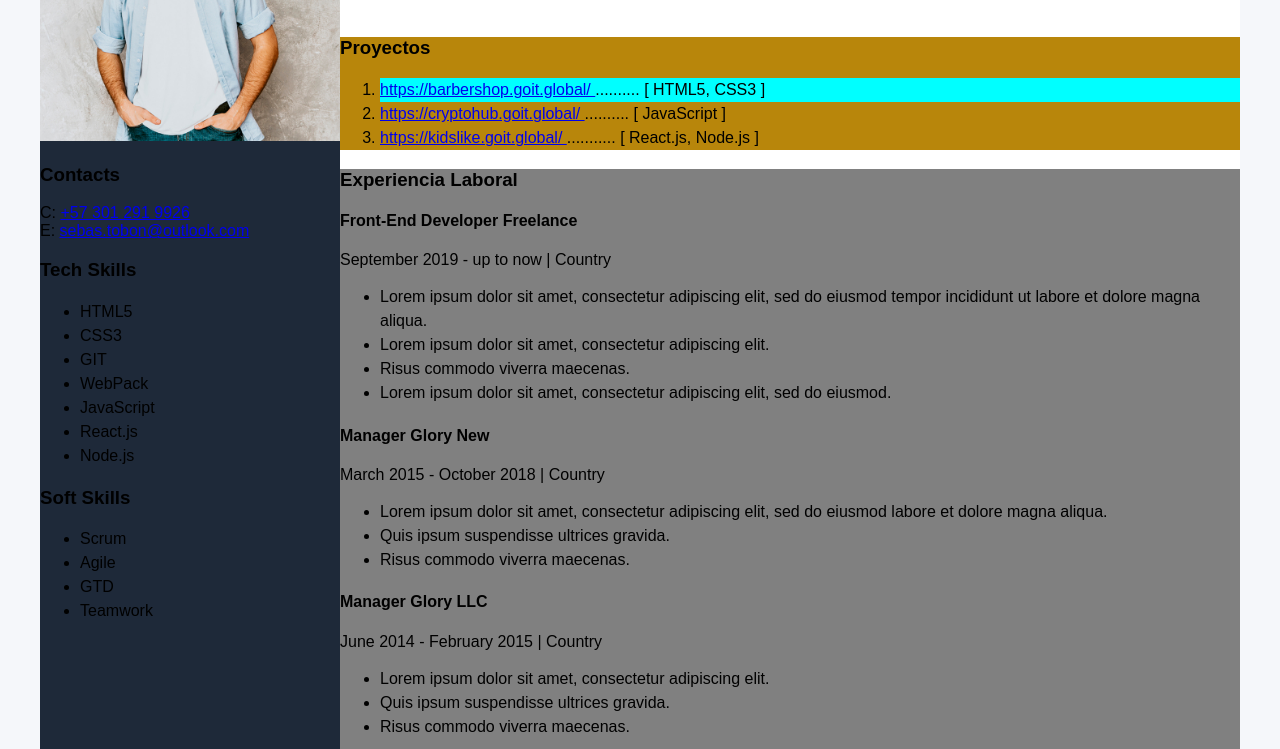
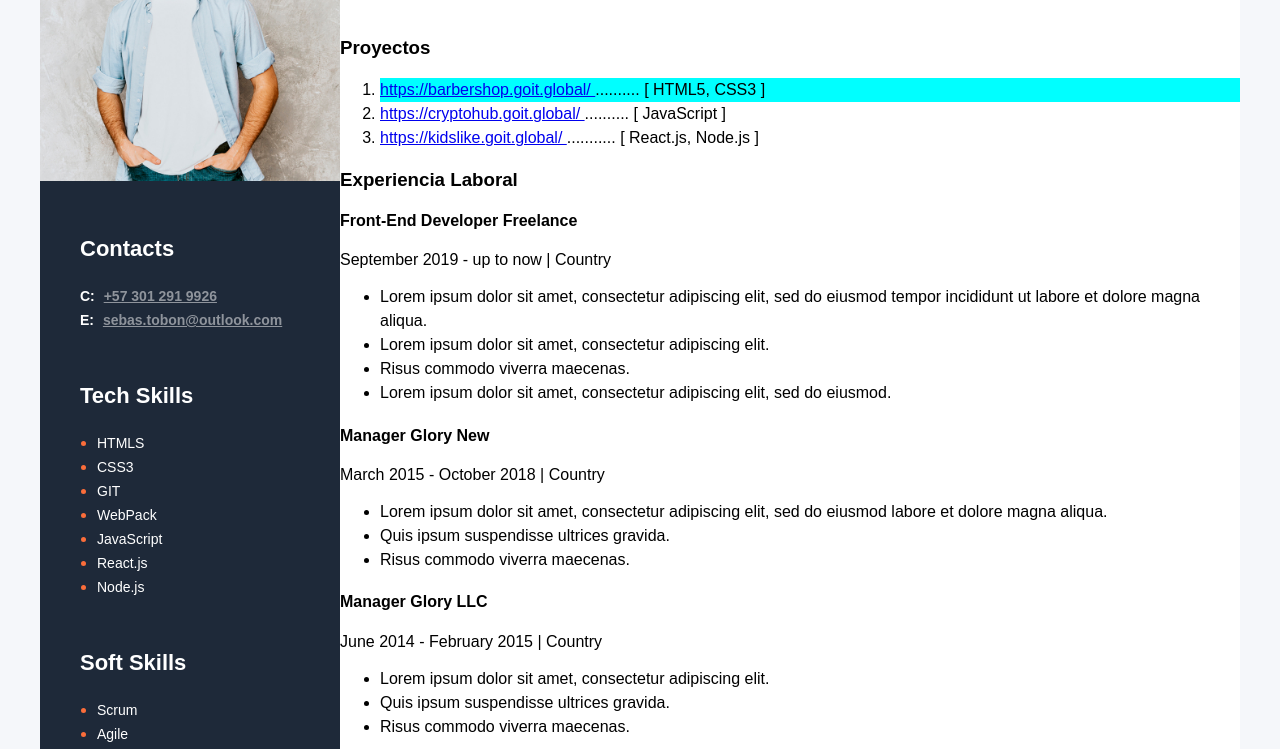
Before and after one commit to Sebastian-Tobon/CV, a plain HTML site: page index.html in a window 1280 px wide. Shown: the part 186-935 px from the top of the page. Drawn offline with Linux system fonts and the light colour scheme.

Commit message:
se agregan los Estilos desidebar

```diff
--- a/css/styles.css
+++ b/css/styles.css
@@ -7,9 +7,14 @@ li {
     line-height: 24px;
 }
 
+/* Informacion Lateral */
+
 .informacion-lateral {
     background-color: #1E2939;
+    padding: 40px 0;
 }
+
+/* Contenido Principal */
 
 .contenedor-principal {
     display: flex;
@@ -37,13 +42,60 @@ li {
 }
 
 .proyectos {
-    background-color: darkgoldenrod;
 }
 
 .experiencia-laboral {
-    background-color: grey;
 }
 
 .educacion {
-    background-color: lightblue;
 }
+
+.titulo-lateral {
+    color: white;
+    font-style: normal;
+    font-weight: 700;
+    font-size: 22px;
+    line-height: 27px;
+    margin-top: 50px;
+}
+
+.contactos, .habilidades-tecnicas, .habilidades-blandas {
+    margin-left: 40px;
+}
+
+/* Contactos */
+
+.tipo-contacto {
+    color: white;
+    font-style: normal;
+    font-weight: 700;
+    font-size: 14px;
+    line-height: 24px;
+    margin-right: 5px;
+}
+
+.contacto-info {
+    color: #8f949c;
+    font-weight: 700;
+    font-size: 14px;
+    line-height: 24px;
+}
+
+/* Sección de lista */
+
+.lista-lateral {
+    padding: 0;
+    padding-left: 17px;
+}
+
+.lista-lateral > li {
+    color: #FB6D3A;
+}
+
+.elemento-lista-lateral {
+    color: white;
+    font-style: normal;
+    font-weight: 400;
+    font-size: 14px;
+    line-height: 24px;
+}
--- a/index.html
+++ b/index.html
@@ -92,39 +92,39 @@
             <img src="./imagenes/photo.jpg" alt="Mi Foto de Perfil" width="300">
             <!-- Contacts -->
             <div class="contactos">
-                <h3>Contacts</h3>
+                <h3 class="titulo-lateral">Contacts</h3>
                 <div>
-                    <span>C: </span>
-                    <a href="tel:+57 301 291 9926">+57 301 291 9926</a>
+                    <span class="tipo-contacto">C: </span>
+                    <a class="contacto-info" href="tel:+57 301 291 9926">+57 301 291 9926</a>
                 </div>
                 <div>
-                    <span>E: </span>
-                    <a href="mailto:sebas.tobon@outlook.com">sebas.tobon@outlook.com</a>
+                    <span class="tipo-contacto">E: </span>
+                    <a class="contacto-info" href="mailto:sebas.tobon@outlook.com">sebas.tobon@outlook.com</a>
                 </div>
 
             </div>
             <!-- Tech Skills -->
             <div class="habilidades-tecnicas">
-                <h3>Tech Skills</h3>
-                <ul>
-                    <li>HTML5</li>
-                    <li>CSS3</li>
-                    <li>GIT</li>
-                    <li>WebPack</li>
-                    <li>JavaScript</li>
-                    <li>React.js</li>
-                    <li>Node.js</li>
+                <h3 class="titulo-lateral">Tech Skills</h3>
+                <ul class="lista-lateral">
+                    <li> <span class="elemento-lista-lateral">HTMLS     </span> </li>
+                    <li> <span class="elemento-lista-lateral">CSS3      </span> </li>
+                    <li> <span class="elemento-lista-lateral">GIT       </span> </li>
+                    <li> <span class="elemento-lista-lateral">WebPack   </span> </li>
+                    <li> <span class="elemento-lista-lateral">JavaScript</span> </li>
+                    <li> <span class="elemento-lista-lateral">React.js  </span> </li>
+                    <li> <span class="elemento-lista-lateral">Node.js   </span> </li>
 
                 </ul>
             </div>
             <!-- Soft Skills -->
             <div class="habilidades-blandas">
-                <h3>Soft Skills</h3>
-                <ul>
-                    <li>Scrum</li>
-                    <li>Agile</li>
-                    <li>GTD</li>
-                    <li>Teamwork</li>
+                <h3 class="titulo-lateral">Soft Skills</h3>
+                <ul class="lista-lateral">
+                    <li> <span class="elemento-lista-lateral">Scrum   </span></li>
+                    <li> <span class="elemento-lista-lateral">Agile   </span></li>
+                    <li> <span class="elemento-lista-lateral">GTD     </span></li>
+                    <li> <span class="elemento-lista-lateral">Teamwork</span></li>
                 </ul>
 
             </div>
```
